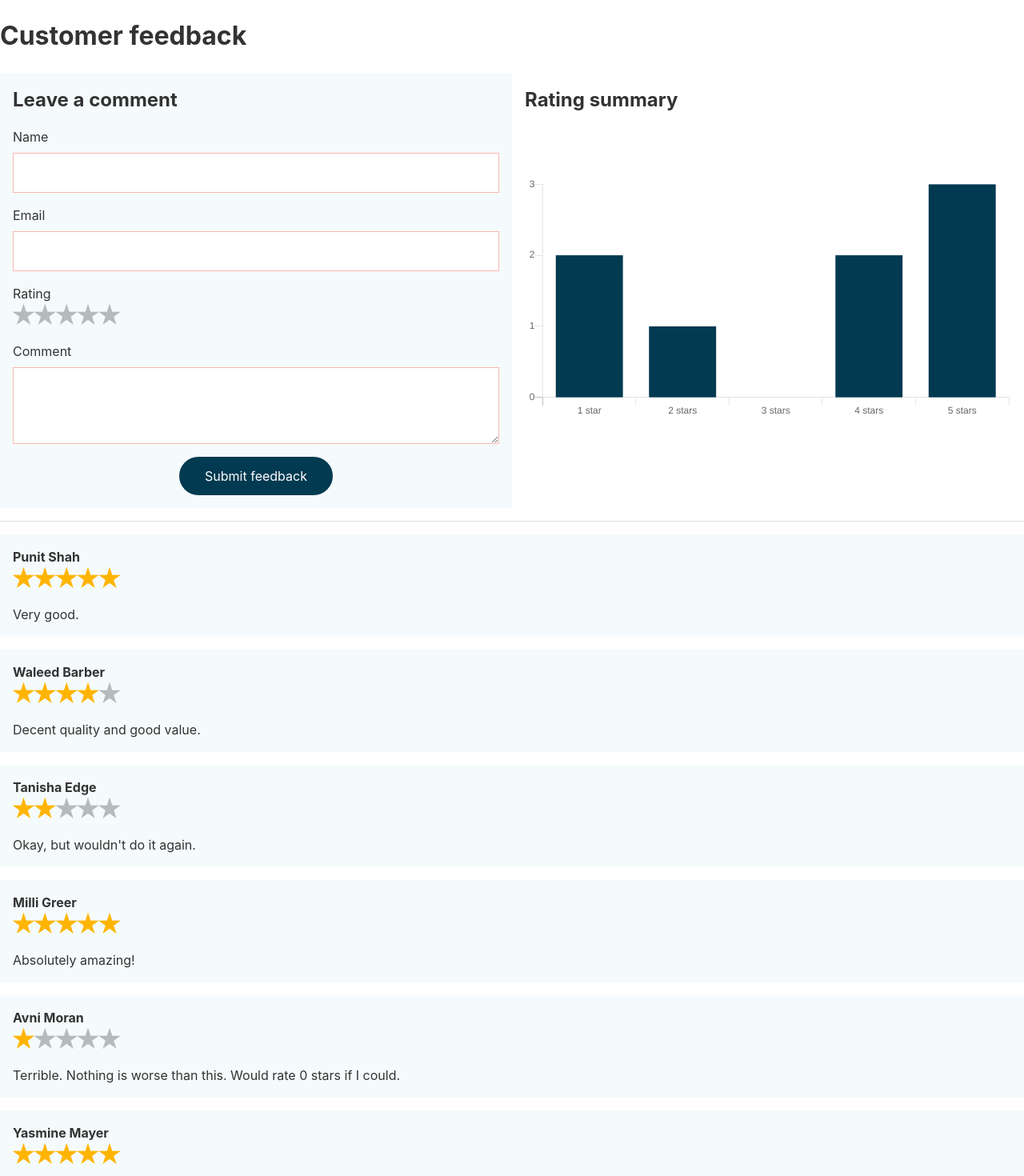
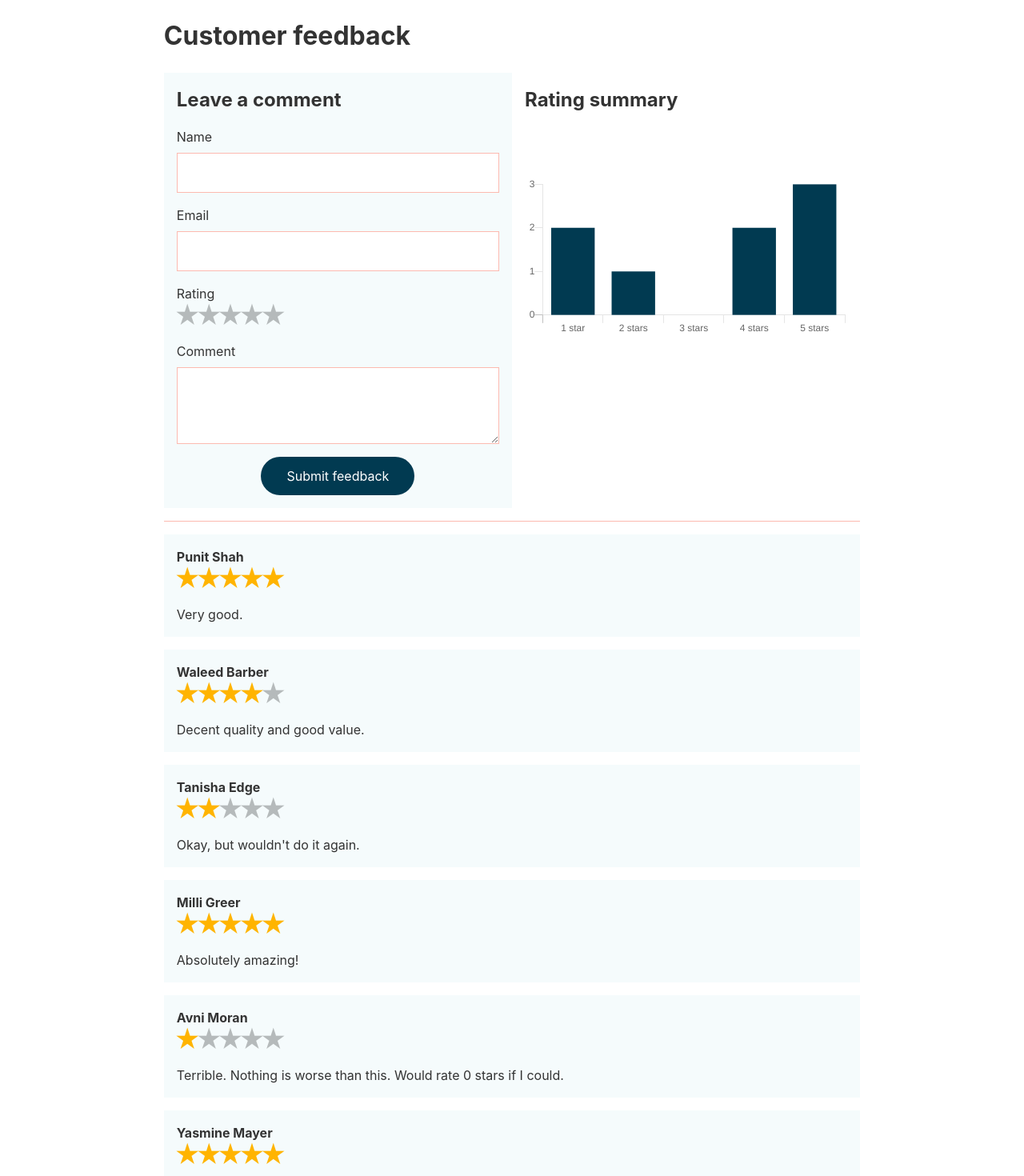
Before and after one commit to punit-shah/customer-feedback-test, a React (Create React App) app: page / in a window 1280 px wide. Shown: the top 1470 px of the page at 80% size. Built offline with nearby package versions, Linux system fonts and the light colour scheme.

Commit message:
Make app responsive

```diff
--- a/src/App.css
+++ b/src/App.css
@@ -1,3 +1,20 @@
+.App {
+  padding: 0 1rem;
+}
+
 .App-form-section {
   display: flex;
+  flex-wrap: wrap;
 }
+
+@media (min-width: 600px) {
+  .App {
+    padding: 0 8%;
+  }
+}
+
+@media (min-width: 800px) {
+  .App {
+    padding: 0 16%;
+  }
+}
--- a/src/Comments.css
+++ b/src/Comments.css
@@ -2,7 +2,7 @@
   display: flex;
   flex-direction: column;
   margin-top: 1rem;
-  border-top: solid 1px #ddd;
+  border-top: solid 1px #fcbab0;
 }
 
 .comment {
--- a/src/Comments.js
+++ b/src/Comments.js
@@ -3,7 +3,7 @@ import './Comments.css';
 import Rating from './Rating';
 
 const Comments = ({ comments }) => (
-  <div className="Comments">
+  <section className="Comments">
     {comments.map(({ id, name, rating, comment }) => (
       <div className="comment" key={id}>
         <div className="comment-name">{name}</div>
@@ -11,7 +11,7 @@ const Comments = ({ comments }) => (
         <p className="comment-body">{comment}</p>
       </div>
     ))}
-  </div>
+  </section>
 );
 
 export default Comments;
--- a/src/Form.css
+++ b/src/Form.css
@@ -3,7 +3,7 @@
   flex-direction: column;
   padding: 1rem;
   background-color: #f5fbfc;
-  width: 50%;
+  width: 100%;
 }
 
 .Form-title {
@@ -53,3 +53,9 @@
 .Form-submit:focus {
   opacity: 0.8;
 }
+
+@media (min-width: 800px) {
+  .Form {
+    width: 50%;
+  }
+}
--- a/src/Graph.css
+++ b/src/Graph.css
@@ -1,6 +1,6 @@
 .Graph {
   padding: 1rem;
-  width: 50%;
+  width: 100%;
 }
 
 .Graph-title {
@@ -10,3 +10,9 @@
 .Graph-chart {
   padding: 4rem 0;
 }
+
+@media (min-width: 800px) {
+  .Graph {
+    width: 50%;
+  }
+}
```
